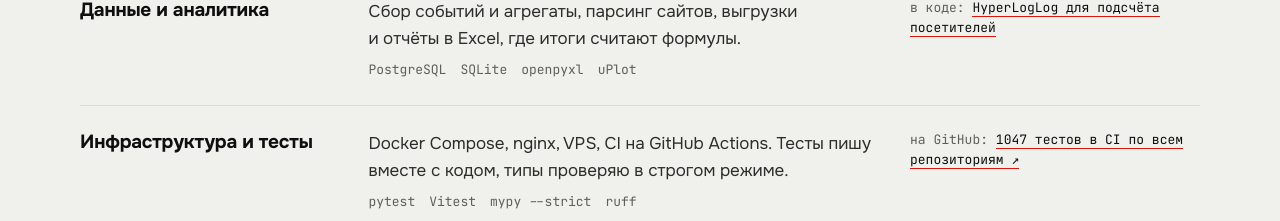
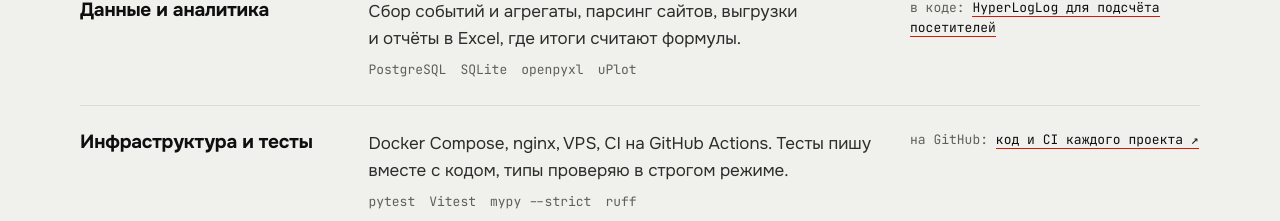
Before and after one commit to sinnercode228/portfolio, a plain HTML site: page index.html in a window 1280 px wide. Shown: the part 2755-2976 px from the top of the page. Drawn offline with Linux system fonts and the light colour scheme.

Commit message:
Drop the last test total from the GitHub link

```diff
--- a/index.html
+++ b/index.html
@@ -507,7 +507,7 @@ footer { padding: 30px 0 40px; font: 13px/1.6 var(--mono); color: var(--muted);
           <p data-l="en">Docker Compose, nginx, VPS, CI on GitHub Actions. I write tests along with the code and run type checks in strict mode.</p>
           <p class="tech"><span>pytest</span><span>Vitest</span><span>mypy --strict</span><span>ruff</span></p>
         </div>
-        <p class="src"><span data-l="ru">на&nbsp;GitHub:</span><span data-l="en">on GitHub:</span> <a href="https://github.com/sinnercode228" target="_blank" rel="noopener"><span data-l="ru">1047 тестов в&nbsp;CI по&nbsp;всем репозиториям&nbsp;↗</span><span data-l="en">1,047 tests in CI across all repos&nbsp;↗</span></a></p>
+        <p class="src"><span data-l="ru">на&nbsp;GitHub:</span><span data-l="en">on GitHub:</span> <a href="https://github.com/sinnercode228" target="_blank" rel="noopener"><span data-l="ru">код и&nbsp;CI каждого проекта&nbsp;↗</span><span data-l="en">code and CI for every project&nbsp;↗</span></a></p>
       </li>
     </ul>
   </div>
```
